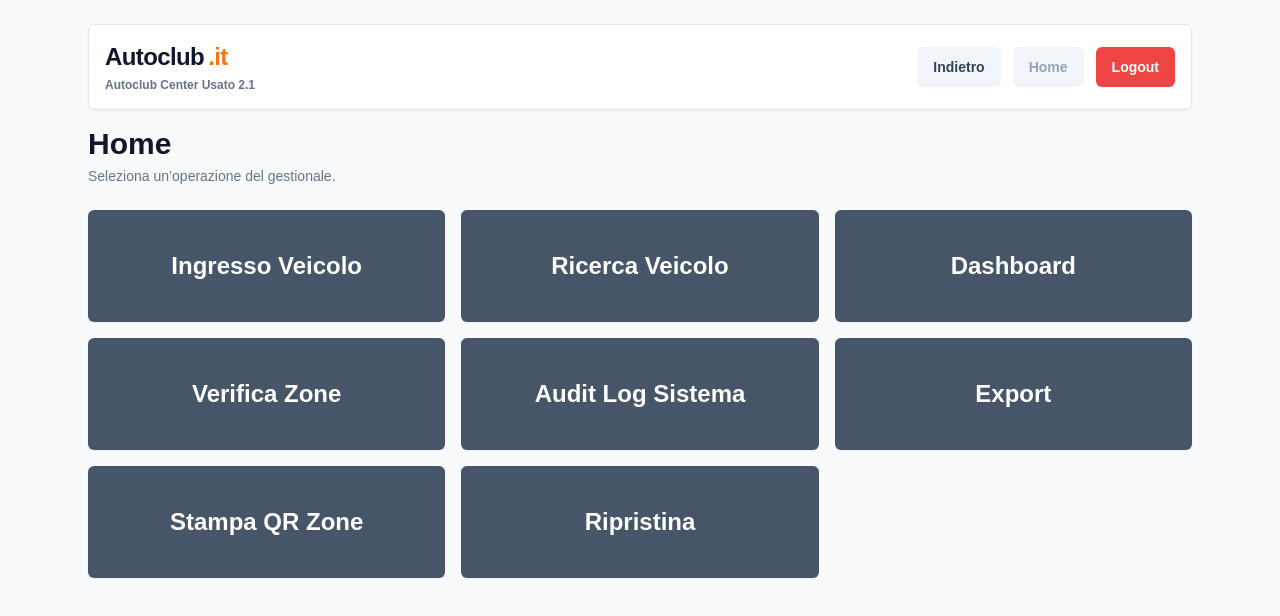
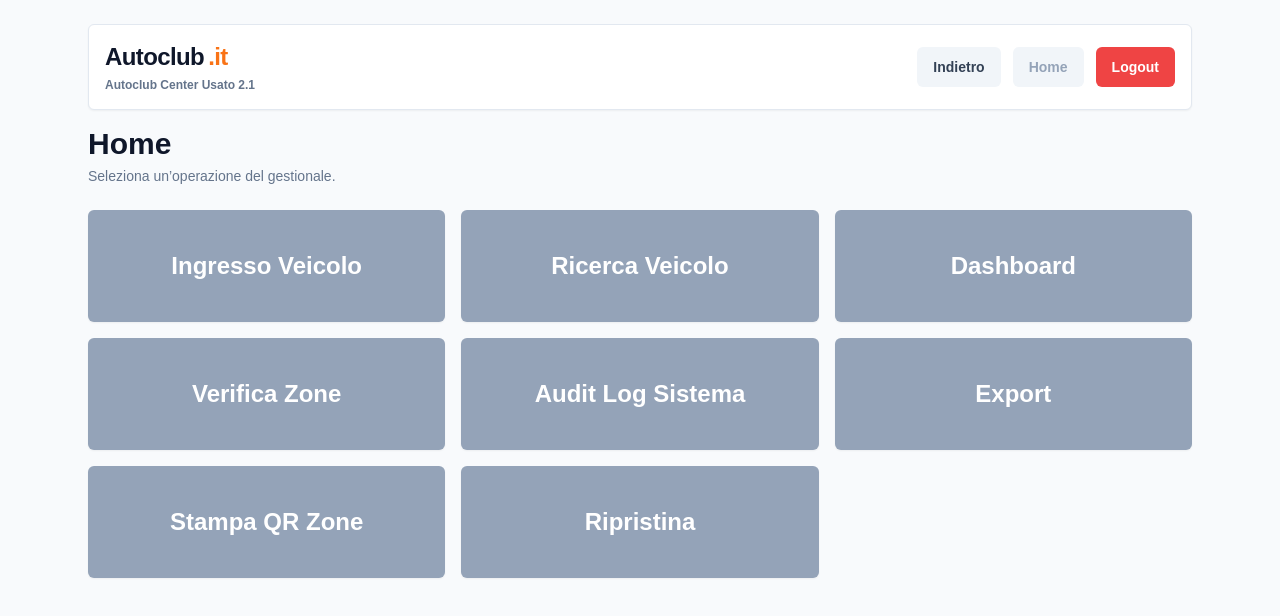
Before and after one commit to ivanpohorilyak-arch/autoclub-center-usato, a Next.js app: page /home in a window 1280 px wide. Shown: the top 616 px of the page. Built offline with nearby package versions, Linux system fonts and the light colour scheme; no server answers.

Commit message:
style: home tile e Home button topbar a slate-400 (grigio medio)
- Tile della home: da slate-600 a slate-400 (hover slate-500)
- Bottone Home in topbar (quando attivo/cliccabile): da blue-600 a slate-400
- Coerenza visiva tra navigazione e griglia di tile

```diff
--- a/app/(protected)/home/page.tsx
+++ b/app/(protected)/home/page.tsx
@@ -14,9 +14,9 @@ type MeUser = {
 }
 
 // Stile uniforme per tutte le tile della home.
-// Sfondo antracite (slate-600), accento ambra all'hover (palette B).
+// Sfondo grigio medio (slate-400), accento ambra all'hover (palette B).
 const tileClass =
-  "rounded-3xl bg-slate-600 px-6 py-10 text-center text-2xl font-bold text-white shadow-sm transition hover:scale-[1.01] hover:bg-slate-700 hover:ring-2 hover:ring-amber-500"
+  "rounded-3xl bg-slate-400 px-6 py-10 text-center text-2xl font-bold text-white shadow-sm transition hover:scale-[1.01] hover:bg-slate-500 hover:ring-2 hover:ring-amber-500"
 
 export default function HomePage() {
   const [user, setUser] = useState<MeUser | null>(null)
--- a/components/layout/topbar.tsx
+++ b/components/layout/topbar.tsx
@@ -41,7 +41,7 @@ export function Topbar() {
             {!isHome ? (
               <Link
                 href="/home"
-                className="rounded-2xl bg-blue-600 px-4 py-2.5 text-center text-sm font-semibold text-white hover:bg-blue-700"
+                className="rounded-2xl bg-slate-400 px-4 py-2.5 text-center text-sm font-semibold text-white hover:bg-slate-500"
               >
                 Home
               </Link>
```
